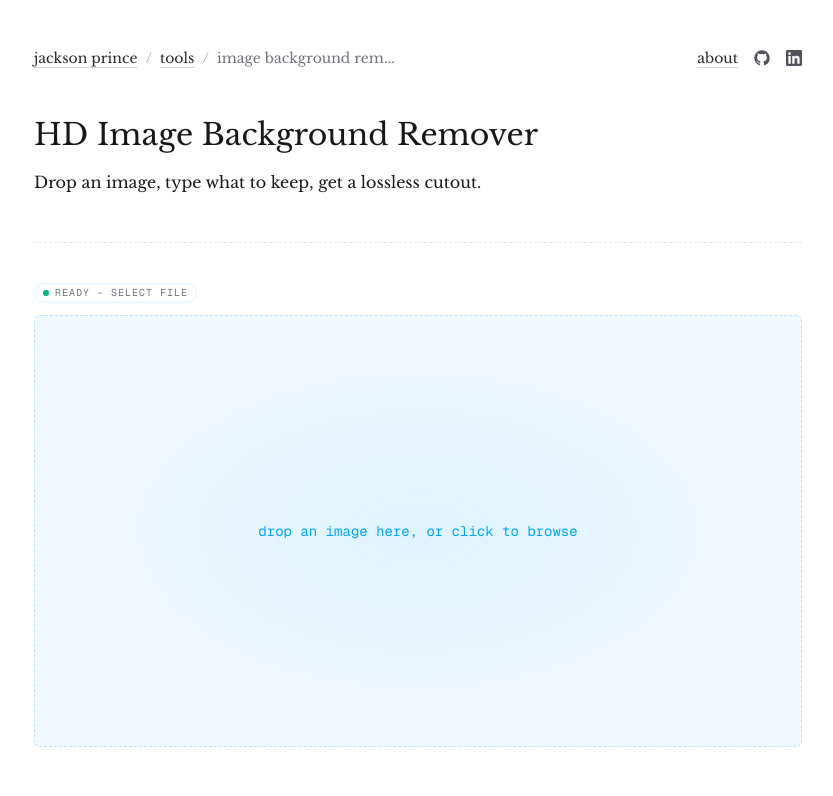
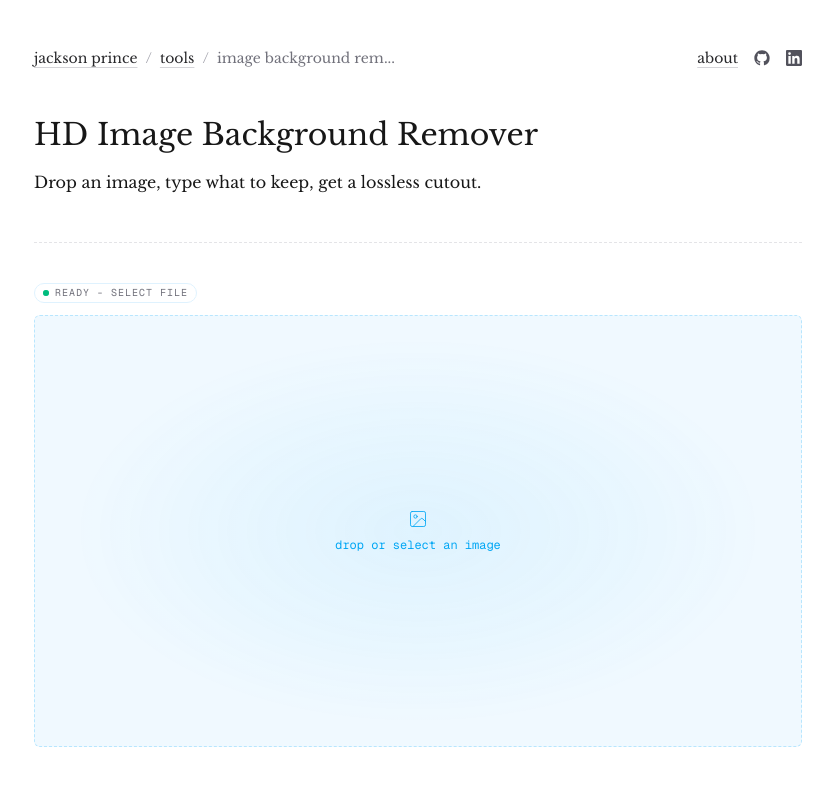
Before and after one commit to SwanHub/jacksonprince-dev, a Next.js app: page /tools/image-background-remover in a window 1280 px wide. Shown: the top 796 px of the page, without its empty margins (222-1055 px from the left). Built offline with nearby package versions, Linux system fonts and the light colour scheme.

Commit message:
ui tweaks around widget

```diff
--- a/app/components/BgRemover.tsx
+++ b/app/components/BgRemover.tsx
@@ -1,7 +1,11 @@
 "use client";
 
 import { useEffect, useRef, useState } from "react";
-import { extractSam3Predictions, removeBg } from "../../lib/removeBg";
+import {
+  extractSam3Predictions,
+  removeBg,
+  type Sam3Predictions,
+} from "../../lib/removeBg";
 
 const CHECKERBOARD = {
   backgroundImage:
@@ -19,6 +23,10 @@ export default function BgRemover() {
   const [prompt, setPrompt] = useState("");
   const [subject, setSubject] = useState("");
   const [resultUrl, setResultUrl] = useState<string | null>(null);
+  const [predictions, setPredictions] = useState<Sam3Predictions | null>(null);
+  const [feathered, setFeathered] = useState(false);
+  const [featheredUrl, setFeatheredUrl] = useState<string | null>(null);
+  const [feathering, setFeathering] = useState(false);
   const [error, setError] = useState<string | null>(null);
   const [dragging, setDragging] = useState(false);
   const fileInputRef = useRef<HTMLInputElement>(null);
@@ -39,11 +47,16 @@ export default function BgRemover() {
     return () => URL.revokeObjectURL(url);
   }, [file]);
 
-  // Revoke the result object URL when it's replaced or cleared.
+  // Revoke the result object URLs when they're replaced or cleared.
   useEffect(() => {
     if (!resultUrl) return;
     return () => URL.revokeObjectURL(resultUrl);
   }, [resultUrl]);
+
+  useEffect(() => {
+    if (!featheredUrl) return;
+    return () => URL.revokeObjectURL(featheredUrl);
+  }, [featheredUrl]);
 
   async function run(f: File, s: string) {
     setStage("loading");
@@ -63,13 +76,16 @@ export default function BgRemover() {
         throw new Error(json?.error ?? "Inference failed.");
       }
 
-      const predictions = extractSam3Predictions(json);
-      if (!predictions) throw new Error("Unexpected response from the model.");
-      if (predictions.predictions.length === 0) {
+      const preds = extractSam3Predictions(json);
+      if (!preds) throw new Error("Unexpected response from the model.");
+      if (preds.predictions.length === 0) {
         throw new Error(`No “${s}” found in that image.`);
       }
 
-      const cutout = await removeBg(f, predictions);
+      const cutout = await removeBg(f, preds);
+      setPredictions(preds);
+      setFeathered(false);
+      setFeatheredUrl(null);
       setResultUrl(URL.createObjectURL(cutout));
       setStage("done");
 
@@ -99,17 +115,44 @@ export default function BgRemover() {
     }
   }
 
+  // Re-composites locally from the stored predictions — no new inference.
+  async function toggleFeather() {
+    if (feathered) {
+      setFeathered(false);
+      return;
+    }
+    if (featheredUrl) {
+      setFeathered(true);
+      return;
+    }
+    if (!file || !predictions) return;
+    setFeathering(true);
+    try {
+      const blob = await removeBg(file, predictions, { featherEdges: true });
+      setFeatheredUrl(URL.createObjectURL(blob));
+      setFeathered(true);
+    } catch {
+      // Keep the sharp-edged result if feathering fails.
+    } finally {
+      setFeathering(false);
+    }
+  }
+
   function reset() {
     setStage("idle");
     setFile(null);
     setPrompt("");
     setSubject("");
     setResultUrl(null);
+    setPredictions(null);
+    setFeathered(false);
+    setFeatheredUrl(null);
     setError(null);
   }
 
   const canSubmit =
     stage === "pending" && file !== null && prompt.trim().length > 0;
+  const displayedUrl = feathered && featheredUrl ? featheredUrl : resultUrl;
 
   return (
     <div className="w-full flex flex-col gap-3 font-mono text-sm">
@@ -156,9 +199,20 @@ export default function BgRemover() {
 
       {(stage === "idle" || stage === "pending") && (
         <div
+          className={
+            stage === "pending"
+              ? "w-full rounded-md border border-solid border-sky-300 overflow-hidden p-3 flex flex-col gap-2"
+              : "w-full"
+          }
+        >
+          <div
             role="button"
             tabIndex={0}
-          aria-label="Upload an image to remove its background"
+            aria-label={
+              stage === "pending"
+                ? "Change the selected image"
+                : "Upload an image to remove its background"
+            }
             onClick={() => fileInputRef.current?.click()}
             onKeyDown={(e) => {
               if (e.key === "Enter" || e.key === " ") {
@@ -176,9 +230,11 @@ export default function BgRemover() {
               setDragging(false);
               handleFile(e.dataTransfer.files?.[0]);
             }}
-          className={`relative w-full aspect-video rounded-md border border-dashed flex items-center justify-center cursor-pointer select-none overflow-hidden transition-all active:bg-sky-100 ${
+            className={`relative w-full aspect-video flex items-center justify-center cursor-pointer select-none overflow-hidden transition-all active:bg-sky-100 rounded-md ${
+              stage === "idle" ? "border border-dashed hover:border-solid" : ""
+            } ${
               dragging
-              ? "border-sky-400 bg-sky-100 text-sky-700"
+                ? "border-solid border-sky-400 bg-sky-100 text-sky-700"
                 : "border-sky-200 bg-sky-50 text-sky-500 hover:border-sky-300 hover:bg-sky-100 hover:text-sky-600"
             }`}
           >
@@ -195,8 +251,23 @@ export default function BgRemover() {
               />
             )}
             {!fileUrl && (
-            <span className="relative">
-              {dragging ? "drop it" : "drop an image here, or click to browse"}
+              <span className="relative flex flex-col items-center gap-2 text-xs">
+                <svg
+                  width="20"
+                  height="20"
+                  viewBox="0 0 24 24"
+                  fill="none"
+                  stroke="currentColor"
+                  strokeWidth="1"
+                  strokeLinecap="round"
+                  strokeLinejoin="round"
+                  aria-hidden
+                >
+                  <rect x="3" y="3" width="18" height="18" rx="2" ry="2" />
+                  <circle cx="9" cy="9" r="2" />
+                  <path d="m21 15-3.086-3.086a2 2 0 0 0-2.828 0L6 21" />
+                </svg>
+                {dragging ? "drop it" : "drop or select an image"}
               </span>
             )}
             <input
@@ -210,30 +281,28 @@ export default function BgRemover() {
               }}
             />
           </div>
-      )}
 
           {stage === "pending" && (
-        <div className="flex flex-col gap-1">
             <div className="flex items-center gap-2">
               <label
                 htmlFor="bg-remover-prompt"
-              className="text-zinc-400 shrink-0"
+                className="text-zinc-400 shrink-0 text-xs"
               >
-              describe the foreground:
+                describe foreground object(s):
               </label>
               <input
                 id="bg-remover-prompt"
                 ref={promptInputRef}
                 type="text"
                 value={prompt}
-              placeholder="e.g. horse, car, person"
+                placeholder="red horse, car..."
                 onChange={(e) => setPrompt(e.target.value)}
                 onKeyDown={(e) => {
                   if (e.key === "Enter" && file && prompt.trim()) {
                     run(file, prompt.trim());
                   }
                 }}
-              className="grow min-w-0 bg-transparent border-b border-dashed border-sky-200 py-1 text-zinc-800 caret-sky-500 placeholder:text-zinc-300 focus:outline-none focus:border-sky-400 transition-colors"
+                className="grow min-w-0 h-8 rounded-md bg-zinc-100 px-2.5 text-zinc-800 placeholder:text-zinc-400 focus:outline-none focus:bg-zinc-200 transition-colors"
               />
               <button
                 type="button"
@@ -241,15 +310,11 @@ export default function BgRemover() {
                 onClick={() => {
                   if (file && prompt.trim()) run(file, prompt.trim());
                 }}
-              className="shrink-0 rounded-md px-3 py-1.5 text-xs transition-colors bg-sky-500 text-white hover:bg-sky-600 active:bg-sky-700 cursor-pointer disabled:bg-sky-100 disabled:text-sky-300 disabled:cursor-default"
+                className="shrink-0 h-8 inline-flex items-center rounded-md px-3 text-xs transition-opacity bg-black text-white hover:opacity-80 active:opacity-70 cursor-pointer disabled:cursor-not-allowed disabled:hover:opacity-100 disabled:active:opacity-100"
               >
                 submit
               </button>
             </div>
-          {canSubmit && (
-            <p className="text-[11px] text-zinc-300 text-right select-none">
-              Press Enter to run background remover
-            </p>
           )}
         </div>
       )}
@@ -264,19 +329,19 @@ export default function BgRemover() {
         </div>
       )}
 
-      {stage === "done" && resultUrl && (
+      {stage === "done" && displayedUrl && (
         <div
           className="relative w-full aspect-video rounded-md border border-dashed border-zinc-200 flex items-center justify-center overflow-hidden"
           style={CHECKERBOARD}
         >
           {/* eslint-disable-next-line @next/next/no-img-element */}
           <img
-            src={resultUrl}
+            src={displayedUrl}
             alt={`${subject} with the background removed`}
             className="max-w-full max-h-full object-contain"
           />
           <a
-            href={resultUrl}
+            href={displayedUrl}
             download="bg-removed.png"
             aria-label="Download PNG"
             className="absolute bottom-2 right-2 flex items-center gap-1.5 rounded-md bg-white/80 backdrop-blur px-2 py-1.5 text-xs text-zinc-400 hover:text-zinc-700 transition-colors"
@@ -299,6 +364,22 @@ export default function BgRemover() {
           </a>
         </div>
       )}
+
+      {stage === "done" && (
+        <button
+          type="button"
+          onClick={toggleFeather}
+          disabled={feathering}
+          aria-pressed={feathered}
+          className={`self-start rounded-full border px-2 py-0.5 text-[10px] uppercase tracking-widest transition-colors cursor-pointer disabled:cursor-default disabled:opacity-60 ${
+            feathered
+              ? "border-sky-200 bg-sky-50 text-sky-600"
+              : "border-zinc-200 bg-white text-zinc-400 hover:text-zinc-700 hover:border-zinc-300"
+          }`}
+        >
+          {feathering ? "blurring…" : "blur edges"}
+        </button>
+      )}
     </div>
   );
 }
--- a/app/tools/image-background-remover/page.tsx
+++ b/app/tools/image-background-remover/page.tsx
@@ -37,7 +37,7 @@ export default async function ImageBackgroundRemoverPage() {
         <BgRemover />
 
         <p className="text-sm text-zinc-500">
-          Curious how it works? I wrote about building it in{" "}
+          Tool featured in{" "}
           <Link
             href={ARTICLE_HREF}
             className="text-zinc-800 hover:text-zinc-500 transition-colors underline underline-offset-4 decoration-zinc-300"
```
Also changed, not shown: lib/removeBg.ts (+17 -6 lines). Lines whose indentation alone changed are shown as unchanged.
